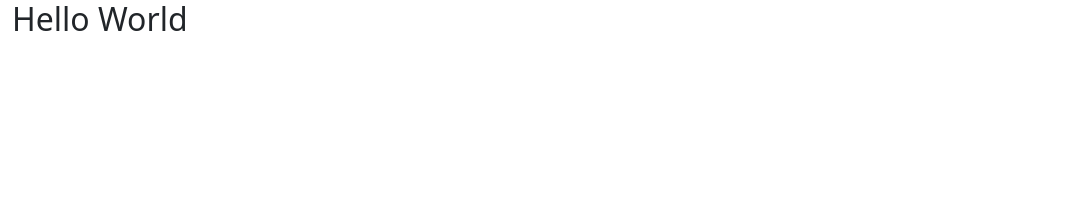
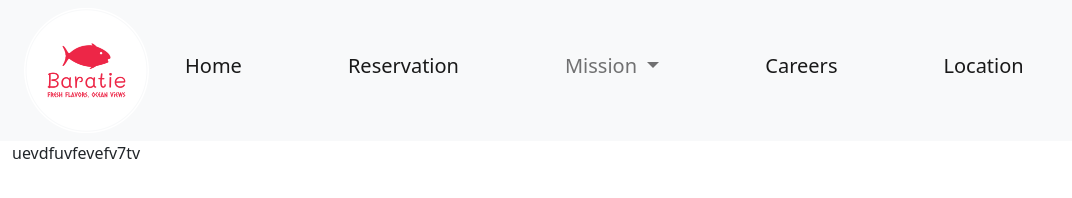
Before and after one commit to mahinhaque27/csc3750-project, a plain HTML site: page src/index.html in a window 1280 px wide. Shown: the whole page, without its empty margins (0-1072 px from the left). Drawn offline with nearby package versions, Linux system fonts and the light colour scheme.

Commit message:
Create initial version of navigation bar,needs more work

```diff
--- a/src/index.html
+++ b/src/index.html
@@ -5,11 +5,60 @@
     <meta http-equiv="X-UA-Compatible" content="IE=edge">
     <meta name="viewport" content="width=device-width, initial-scale=1.0">
     <title>Baratie</title>
+    <link href="../styles/homePage.css" rel="stylesheet">
     <link href="https://cdn.jsdelivr.net/npm/bootstrap@5.2.3/dist/css/bootstrap.min.css" rel="stylesheet">
 </head>
 <body>
+
+    <nav class="navbar navbar-expand-lg navbar-light bg-light">
+        <div class="container-fluid">
+
+
+          <div class="collapse navbar-collapse" id="navbarSupportedContent">
+            <ul class="navbar-nav me-auto mb-2 mb-lg-0">
+
+                <div class="container">
+                    <a href = "index.html" class="navbar-brand" href="#">
+                      <img src="../images/baratie-logo.png" alt="Baratie logo">
+                    </a>
+                </div>
+
+                <li class="nav-item">
+                    <a class="nav-link active" aria-current="page" href="#">Home</a>
+                </li>
+
+                <li class="nav-item">
+                    <a class="nav-link active" aria-current="page" href="#">Reservation</a>
+                </li>
+
+                <li class="nav-item dropdown">
+                    <a class="nav-link dropdown-toggle" href="#" id="navbarDropdown" role="button" data-bs-toggle="dropdown" aria-expanded="false">
+                    Mission
+                    </a>
+                    <ul class="dropdown-menu" aria-labelledby="navbarDropdown">
+                    <li><a class="dropdown-item" href="#">Notable Figures</a></li>
+                    </ul>
+                </li>
+
+                <li class="nav-item">
+                    <a class="nav-link active" aria-current="page" href="#">Careers</a>
+                </li>
+
+                <li class="nav-item">
+                    <a class="nav-link active" aria-current="page" href="#">Location</a>
+                </li>
+
+            </ul>
+
+          </div>
+        </div>
+
+    </nav>
+
     <div class="container-fluid">
-        <h2>Hello World</h2>
+
+        <p>uevdfuvfevefv7tv</p>
+
     </div>
 
 
@@ -33,7 +82,7 @@
 
 
 
-
+    <!--Bootstrap Links-->
     <script src="https://cdn.jsdelivr.net/npm/bootstrap@5.2.3/dist/js/bootstrap.bundle.min.js"></script>
     <script src="https://cdn.jsdelivr.net/npm/@popperjs/core@2.11.6/dist/umd/popper.min.js"
     integrity="sha384-oBqDVmMz9ATKxIep9tiCxS/Z9fNfEXiDAYTujMAeBAsjFuCZSmKbSSUnQlmh/jp3"
--- a/styles/homePage.css
+++ b/styles/homePage.css
@@ -0,0 +1,64 @@
+/*Logo CSS*/
+.container a img {
+    width: 125px;
+    height: 125px;
+    cursor: pointer;
+}
+
+
+/*Main Navigation CSS*/
+nav {
+    background-color: #f2f2f2;
+    padding: 10px;
+}
+
+nav ul {
+    list-style: none;
+    margin: 0;
+    padding: 0;
+}
+
+nav ul li {
+    display: inline-block;
+    margin-right: 90px;
+
+
+    font-size: 20px;
+}
+
+nav ul li a {
+    color: #333;
+    text-decoration: none;
+    padding: 5px 10px;
+}
+
+nav ul li a:hover {
+    background-color: #686464;
+    color: #fff;
+}
+
+.nav-item a {
+    margin-top: 35px;
+}
+
+
+/*Sub Navigation*/
+nav ul li ul {
+    list-style: none;
+    margin: 0;
+    padding: 0;
+    display: none;
+    position: absolute;
+}
+
+nav ul li ul li {
+    display: block;
+}
+
+nav ul li:hover ul {
+    display: block;
+}
+
+.dropdown-menu li a {
+    margin-top: -1px;
+}
```
